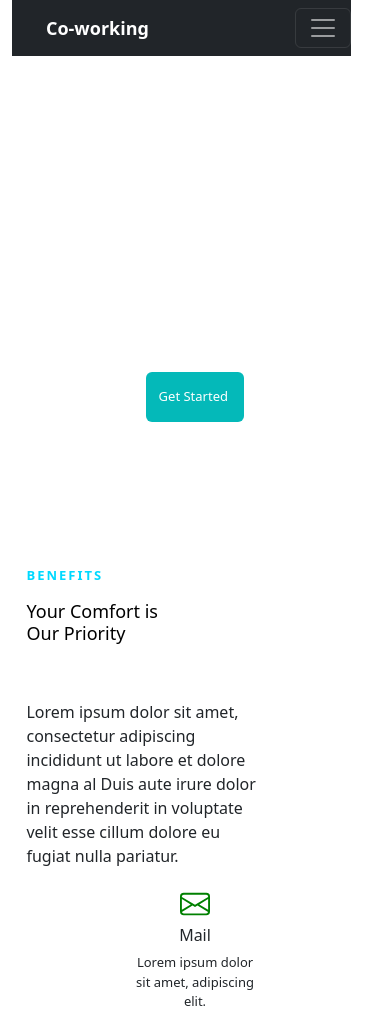
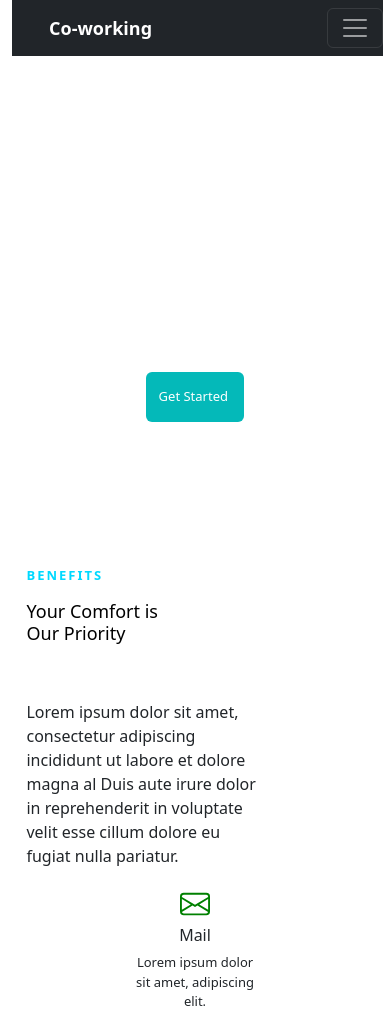
Before and after one commit to treehouseapps/treehouseapps.github.io, a plain HTML site: page challenge/web/index.html in a window 390 px wide. Shown: the top 1031 px of the page. Drawn offline with nearby package versions, Linux system fonts and the light colour scheme.

Commit message:
Update style.css

```diff
--- a/challenge/web/style.css
+++ b/challenge/web/style.css
@@ -162,7 +162,7 @@ section {
 
     .navbar {
         position: fixed;
-        width: 87%;
+        width: 95%;
     }
 
     .navbar-brand {
```
